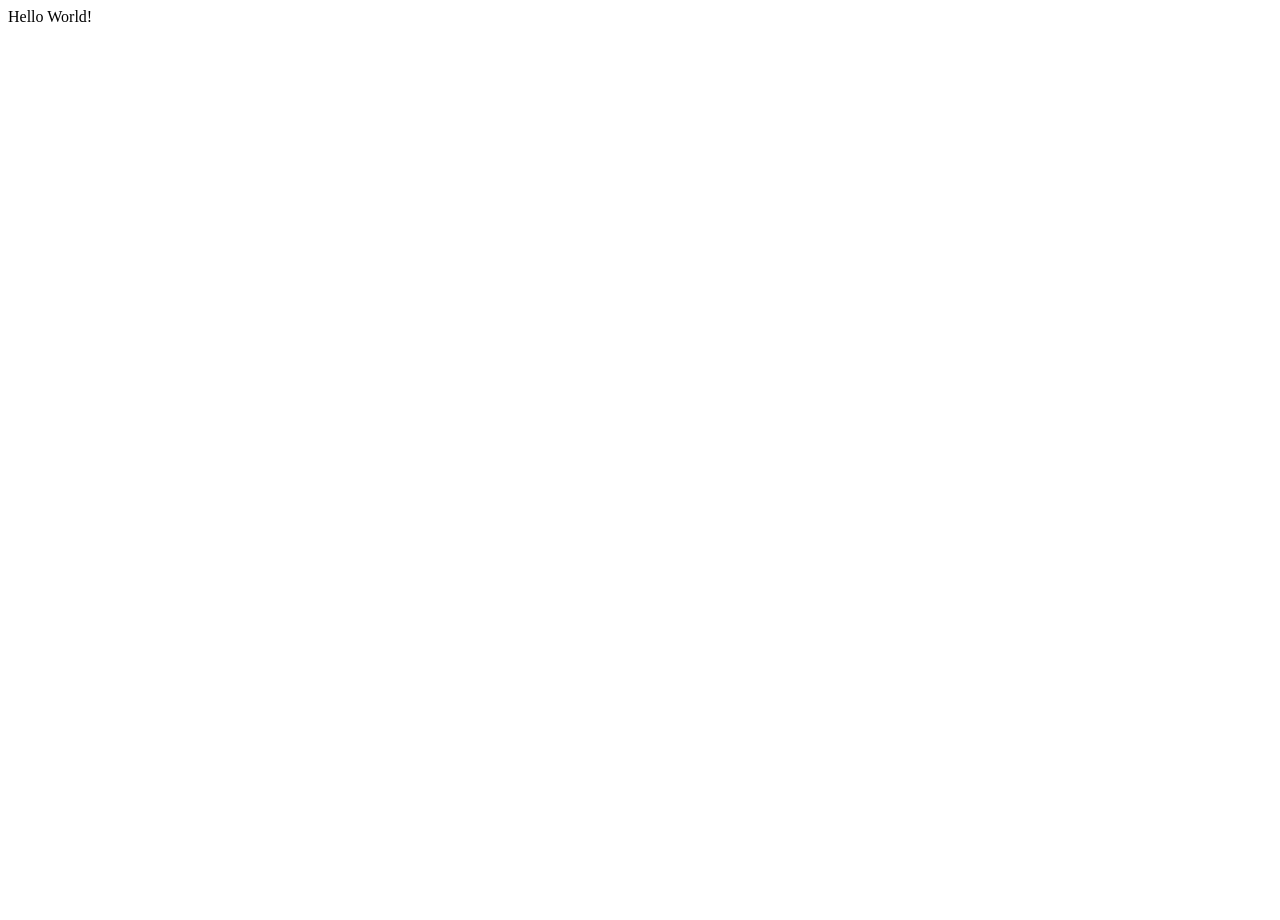
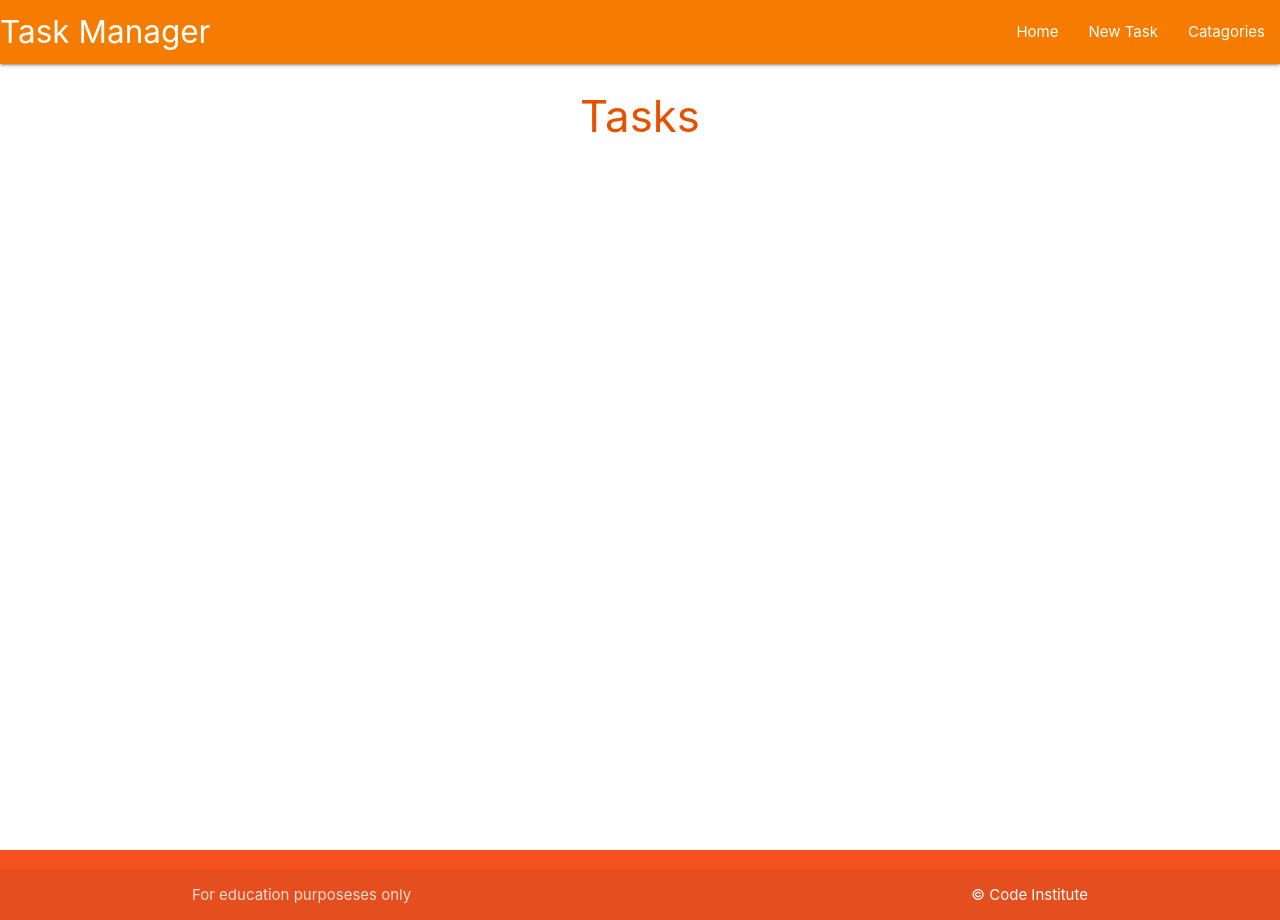
Before and after one commit to CBergane/flask-sqlalchemy-task-manager, a Flask app: page / in a window 1280 px wide. Before the commit the page is almost empty. Run offline with Flask 2, Linux system fonts and the light colour scheme; parts of the project's set-up code (start-up, migrations or seed data) failed here and were passed over.

Commit message:
setup the first layout and base template, plus a task template

```diff
--- a/taskmanager/routes.py
+++ b/taskmanager/routes.py
@@ -5,4 +5,4 @@ from taskmanager.models import Category, Task
 
 @app.route("/")
 def home():
-    return render_template("base.html")
+    return render_template("tasks.html")
--- /dev/null
+++ b/taskmanager/static/css/style.css
@@ -0,0 +1,9 @@
+body {
+    display: flex;
+    min-height: 100vh;
+    flex-direction: column;
+  }
+
+  main {
+    flex: 1 0 auto;
+  }
--- /dev/null
+++ b/taskmanager/static/js/script.js
@@ -0,0 +1,5 @@
+document.addEventListener('DOMContentLoaded', function() {
+    // sidenav initialization
+    let sidenav = document.querySelectorAll('.sidenav');
+    M.Sidenav.init(sidenav);
+  });
--- a/taskmanager/templates/base.html
+++ b/taskmanager/templates/base.html
@@ -1,14 +1,56 @@
 <!DOCTYPE html>
 <html lang="en">
 <head>
+
     <meta charset="UTF-8">
     <meta http-equiv="X-UA-Compatible" content="IE=edge">
     <meta name="viewport" content="width=device-width, initial-scale=1.0">
+    <link rel="stylesheet" href="https://cdnjs.cloudflare.com/ajax/libs/font-awesome/5.15.3/css/all.min.css"
+        integrity="sha512-iBBXm8fW90+nuLcSKlbmrPcLa0OT92xO1BIsZ+ywDWZCvqsWgccV3gFoRBv0z+8dLJgyAHIhR35VZc2oM/gI1w=="
+        crossorigin="anonymous" referrerpolicy="no-referrer">
+    <link rel="stylesheet" href="https://cdnjs.cloudflare.com/ajax/libs/materialize/1.0.0/css/materialize.min.css"
+        type="text/css">
+    <link rel="stylesheet" href="{{ url_for('static', filename='css/style.css') }}" type="text/css">
     <title>Taskmanager</title>
 </head>
 <body>
 
-    Hello World!
+    <header>
+        <nav class="orange darken-2">
+            <div class="nav-wrapper">
+              <a href="{{ url_for('home') }}!" class="brand-logo">Task Manager</a>
+              <a href="#" data-target="mobile-demo" class="sidenav-trigger"><i class="fas fa-bars"></i></a>
+              <ul class="right hide-on-med-and-down">
+                <li><a href="{{ url_for('home') }}">Home</a></li>
+                <li><a href="">New Task</a></li>
+                <li><a href="">Catagories</a></li>
+              </ul>
+            </div>
+          </nav>
 
+          <ul class="sidenav" id="mobile-demo">
+                <li><a href="{{ url_for('home') }}">Home</a></li>
+                <li><a href="">New Task</a></li>
+                <li><a href="">Catagories</a></li>
+          </ul>
+    </header>
+
+    <main class="container">
+        {% block content %}
+        {% endblock %}
+    </main>
+
+
+    <footer class="page-footer deep-orange darken-1">
+         <div class="footer-copyright">
+          <div class="container">
+            For education purposeses only
+          <a class="white-text right" href="https://codeinstitute.net" target="_blank">&copy; Code Institute</a>
+          </div>
+        </div>
+      </footer>
+
+    <script src="https://cdnjs.cloudflare.com/ajax/libs/materialize/1.0.0/js/materialize.min.js"></script>
+    <script src="{{ url_for('static', filename='js/script.js') }}"></script>
 </body>
 </html>
--- /dev/null
+++ b/taskmanager/templates/tasks.html
@@ -0,0 +1,6 @@
+{% extends "base.html" %}
+{% block content %}
+
+<h3 class="orange-text text-darken-4 center-align">Tasks</h3>
+
+{% endblock %}
```
Also changed, not shown: taskmanager/models.py (+6 -6 lines).
